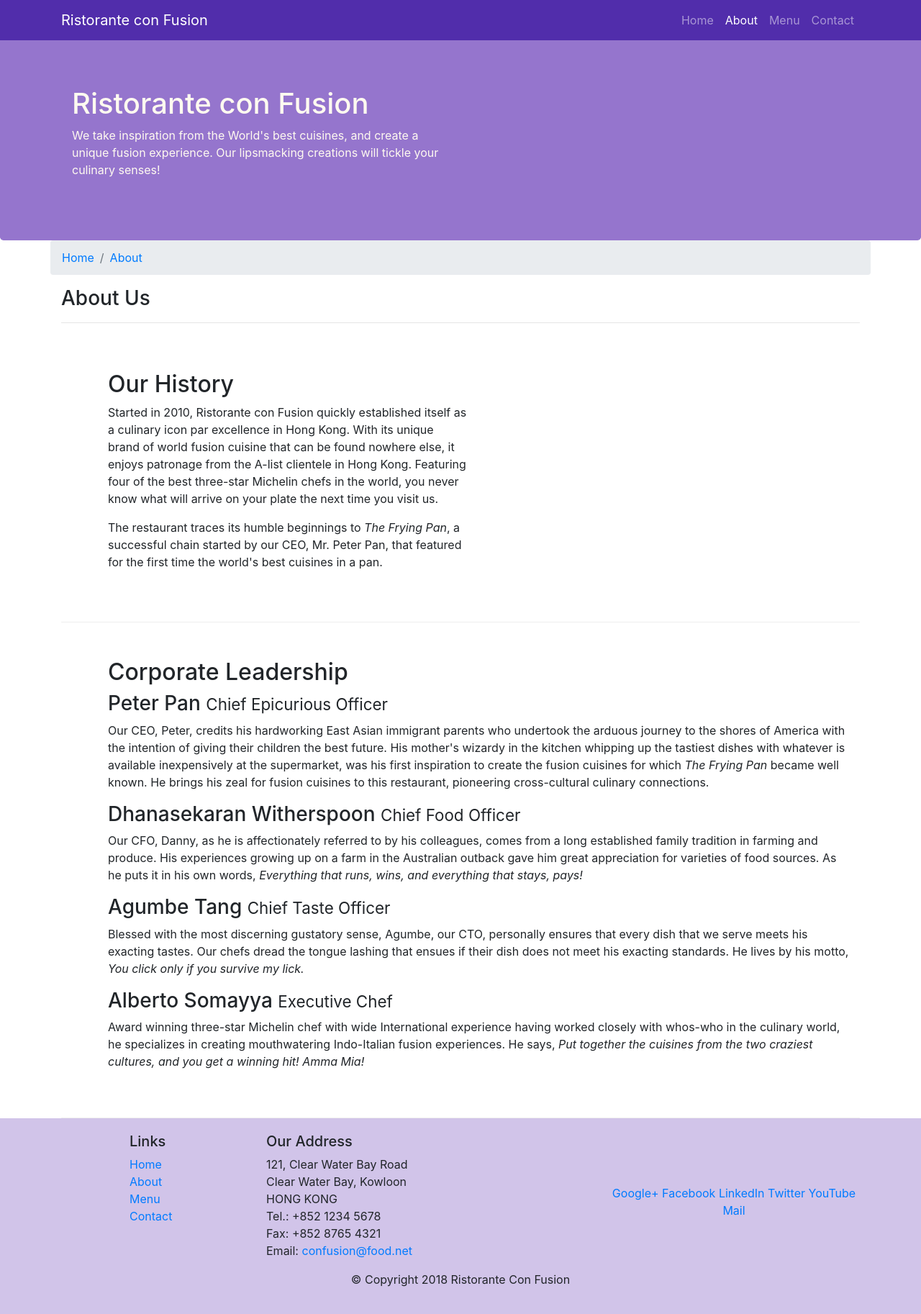
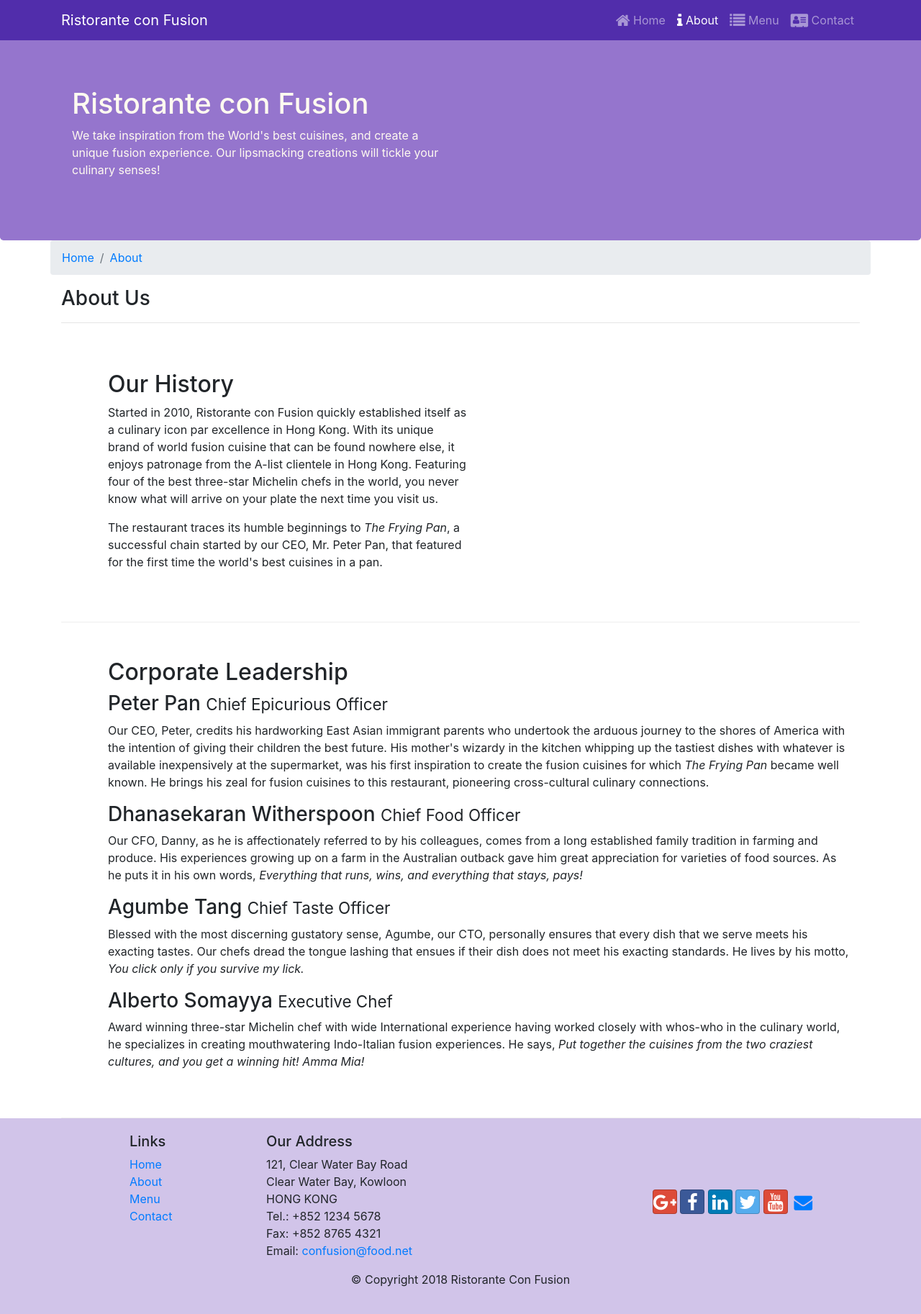
Before and after one commit to OvaizAli/Full-Stack-Web-Development-with-React, a website: page aboutus.html in a window 1280 px wide. Shown: the whole page at 72% size. Drawn offline with nearby package versions, Linux system fonts and the light colour scheme.

Commit message:
Font-Icons

```diff
--- a/aboutus.html
+++ b/aboutus.html
@@ -9,6 +9,8 @@
 
     <!-- Bootstrap CSS -->
     <link rel="stylesheet" href="node_modules/bootstrap/dist/css/bootstrap.min.css">
+    <link rel="stylesheet" href="./node_modules/font-awesome/css/font-awesome.min.css">
+    <link rel="stylesheet" href="./node_modules/bootstrap-social/bootstrap-social.css">
     <link rel="stylesheet" href="./css/styles.css">
 
     <title>Ristorante Con Fusion: About Us</title>
@@ -24,10 +26,10 @@
             <a class="navbar-brand mr-auto" href="./index.html">Ristorante con Fusion</a>
             <div class="collapse navbar-collapse" id="Navbar">
                 <ul class="navbar-nav ml-auto">
-                    <li class="nav-item"><a class="nav-link" href="./index.html">Home</a></li>
-                    <li class="nav-item active"><a class="nav-link" href="#">About</a></li>
-                    <li class="nav-item"><a class="nav-link" href="#">Menu</a></li>
-                    <li class="nav-item"><a class="nav-link" href="#">Contact</a></li>
+                    <li class="nav-item"><a class="nav-link" href="./index.html"><span class="fa fa-home fa-lg"></span> Home</a></li>
+                    <li class="nav-item active"><a class="nav-link" href="#"><span class="fa fa-info fa-lg"></span> About</a></li>
+                    <li class="nav-item"><a class="nav-link" href="#"><span class="fa fa-list fa-lg"></span> Menu</a></li>
+                    <li class="nav-item"><a class="nav-link" href="#"><span class="fa fa-address-card fa-lg"></span> Contact</a></li>
                 </ul>
             </div>
         </div>
@@ -109,12 +111,12 @@
                 </div>
                 <div class="col-12 col-sm-4 align-self-center">
                     <div class="text-center">
-                        <a href="http://google.com/+">Google+</a>
-                        <a href="http://www.facebook.com/profile.php?id=">Facebook</a>
-                        <a href="http://www.linkedin.com/in/">LinkedIn</a>
-                        <a href="http://twitter.com/">Twitter</a>
-                        <a href="http://youtube.com/">YouTube</a>
-                        <a href="mailto:">Mail</a>
+                        <a class="btn btn-social-icon btn-google" href="http://google.com/+"><i class="fa fa-google-plus fa-lg"></i></a>
+                        <a class="btn btn-social-icon btn-facebook" href="http://www.facebook.com/profile.php?id="><i class="fa fa-facebook fa-lg"></i></a>
+                        <a class="btn btn-social-icon btn-linkedin" href="http://www.linkedin.com/in/"><i class="fa fa-linkedin fa-lg"></i></a>
+                        <a class="btn btn-social-icon btn-twitter" href="http://twitter.com/"><i class="fa fa-twitter fa-lg"></i></a>
+                        <a class="btn btn-social-icon btn-google" href="http://youtube.com/"><i class="fa fa-youtube fa-lg"></i></a>
+                        <a class="btn btn-social-icon" href="mailto:"><i class="fa fa-envelope fa-lg"></i></a>
                     </div>
                 </div>
            </div>
--- a/package.json
+++ b/package.json
@@ -15,6 +15,8 @@
   },
   "dependencies": {
     "bootstrap": "^4.0.0",
+    "bootstrap-social": "^5.1.1",
+    "font-awesome": "^4.7.0",
     "jquery": "^3.3.1",
     "popper.js": "^1.12.9"
   }
```
Also changed, not shown: index.html (+15 -13 lines), 1 other file.
